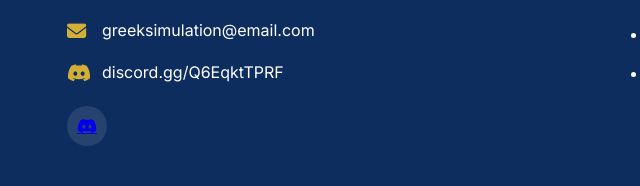
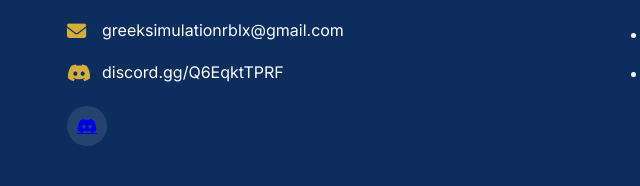
Before and after one commit to 4Mat2012/GreekSim, a plain HTML site: page index.html in a window 1280 px wide. Shown: the part 3863-4049 px from the top of the page, 12-652 px from the left. Drawn offline with Linux system fonts and the light colour scheme.

Commit message:
Update index.html

```diff
--- a/index.html
+++ b/index.html
@@ -967,7 +967,7 @@
                     <div class="contact-info">
                         <div class="contact-item">
                             <i class="fas fa-envelope"></i>
-                            <span>greeksimulation@email.com</span>
+                            <span>greeksimulationrblx@gmail.com</span>
                         </div>
                         <div class="contact-item">
                             <i class="fab fa-discord"></i>
```
